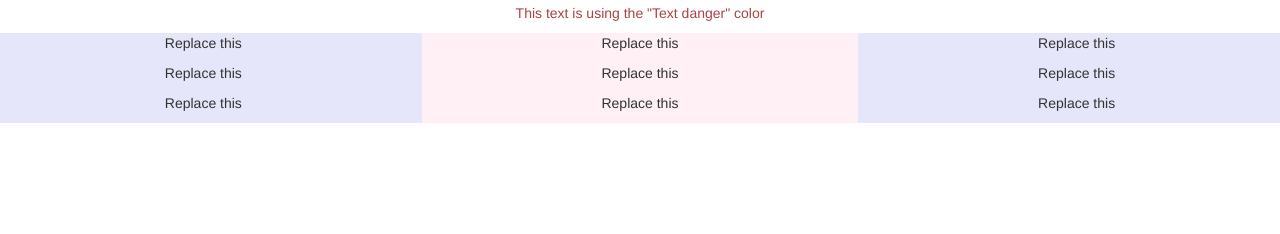
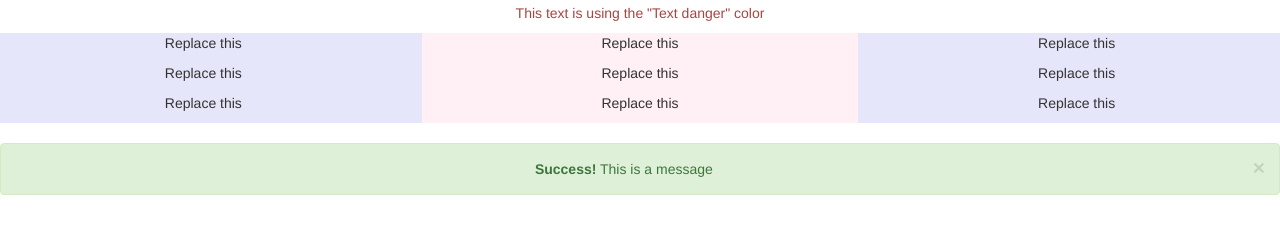
Before and after one commit to ChristopherHerrmann/Bootstrap-Practice-1, a plain HTML site: page index.html in a window 1280 px wide. Shown: the part 140-374 px from the top of the page. Drawn offline with nearby package versions, Linux system fonts and the light colour scheme.

Commit message:
added stuff

```diff
--- a/index.html
+++ b/index.html
@@ -30,6 +30,10 @@
         <div class="col-sm-4" style="background-color:lavenderblush;"><p class="text-light">Replace this</p></div>
         <div class="col-sm-4" style="background-color:lavender;"><p class="text-light">Replace this</p></div>
       </div>
-
+      <br>
+      <div class="alert alert-success alert-dismissible">
+    <a href="#" class="close" data-dismiss="alert" aria-label="close">&times;</a>
+    <strong>Success!</strong> This is a message
+  </div>
   </body>
 </html>
```
